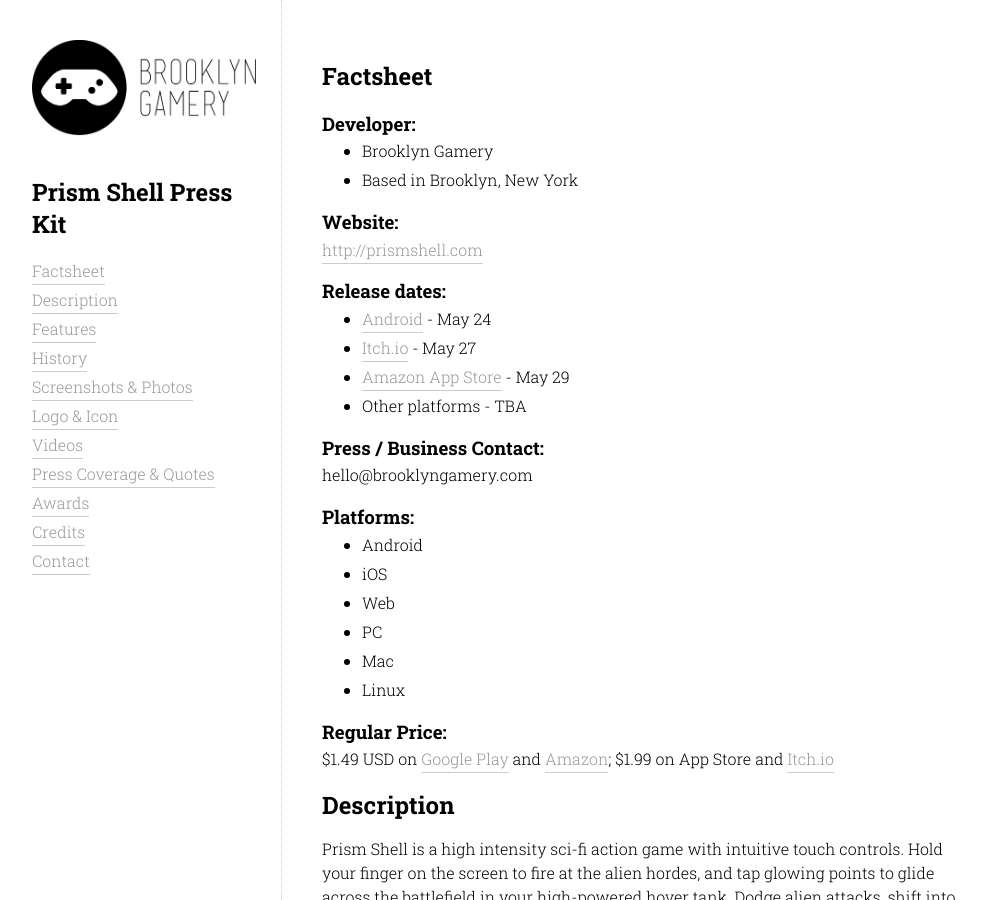
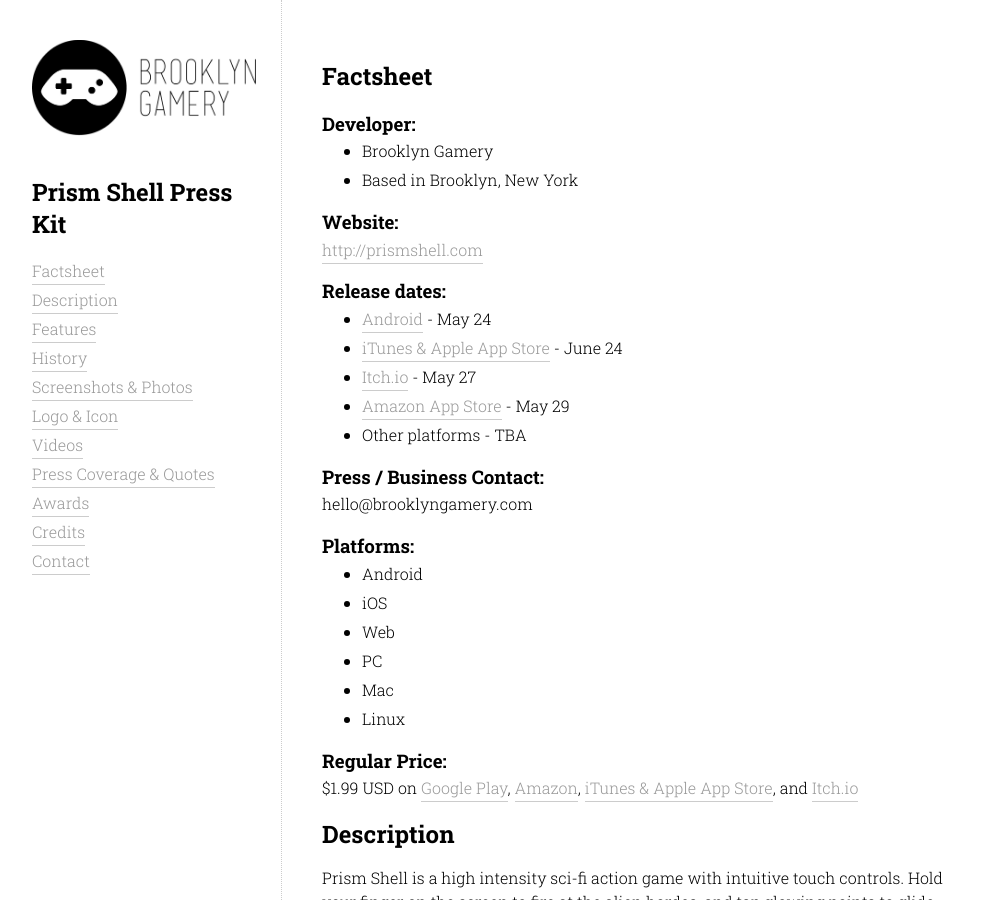
Before and after one commit to BrooklynGamery/brooklyngamery.github.io, a Jekyll site: the page built from presskit/projects/prism-shell/index.html, in a window 1280 px wide and 900 px high. Shown: the whole window, without its empty margins (148-1134 px from the left). Built offline with Jekyll 4.4.1, drawn with Linux system fonts in a browser that asks for light colours.

Commit message:
Update index.html

```diff
--- a/presskit/projects/prism-shell/index.html
+++ b/presskit/projects/prism-shell/index.html
@@ -17,6 +17,7 @@
 	<h3>Release dates:</h3>
 	<ul>
 		<li><a href="https://play.google.com/store/apps/details?id=com.brooklyngamery.prismshell" target="_blank">Android</a> - May 24</li>
+		<li><a href="https://itunes.apple.com/us/app/prism-shell/id1003087840?ls=1&amp;mt=8">iTunes &amp; Apple App Store</a> - June 24</li>
 		<li><a href="http://brooklyn-gamery.itch.io/prism-shell" target="_blank">Itch.io</a> - May 27</li>
 		<li><a href="http://www.amazon.com/dp/B00YBG8L3C/">Amazon App Store</a> - May 29</li>
 		<li>Other platforms - TBA</li>
@@ -36,7 +37,7 @@
 	</ul>
 
 	<h3>Regular Price:</h3>
-	$1.49 USD on <a href="https://play.google.com/store/apps/details?id=com.brooklyngamery.prismshell" target="_blank">Google Play</a> and <a href="http://www.amazon.com/dp/B00YBG8L3C/">Amazon</a>; $1.99 on App Store and <a href="http://brooklyn-gamery.itch.io/prism-shell" target="_blank">Itch.io</a>
+	$1.99 USD on <a href="https://play.google.com/store/apps/details?id=com.brooklyngamery.prismshell" target="_blank">Google Play</a>, <a href="http://www.amazon.com/dp/B00YBG8L3C/">Amazon</a>, <a href="https://itunes.apple.com/us/app/prism-shell/id1003087840?ls=1&amp;mt=8">iTunes &amp; Apple App Store</a>, and <a href="http://brooklyn-gamery.itch.io/prism-shell" target="_blank">Itch.io</a>
 </section>
 
 <section id="description">
```
